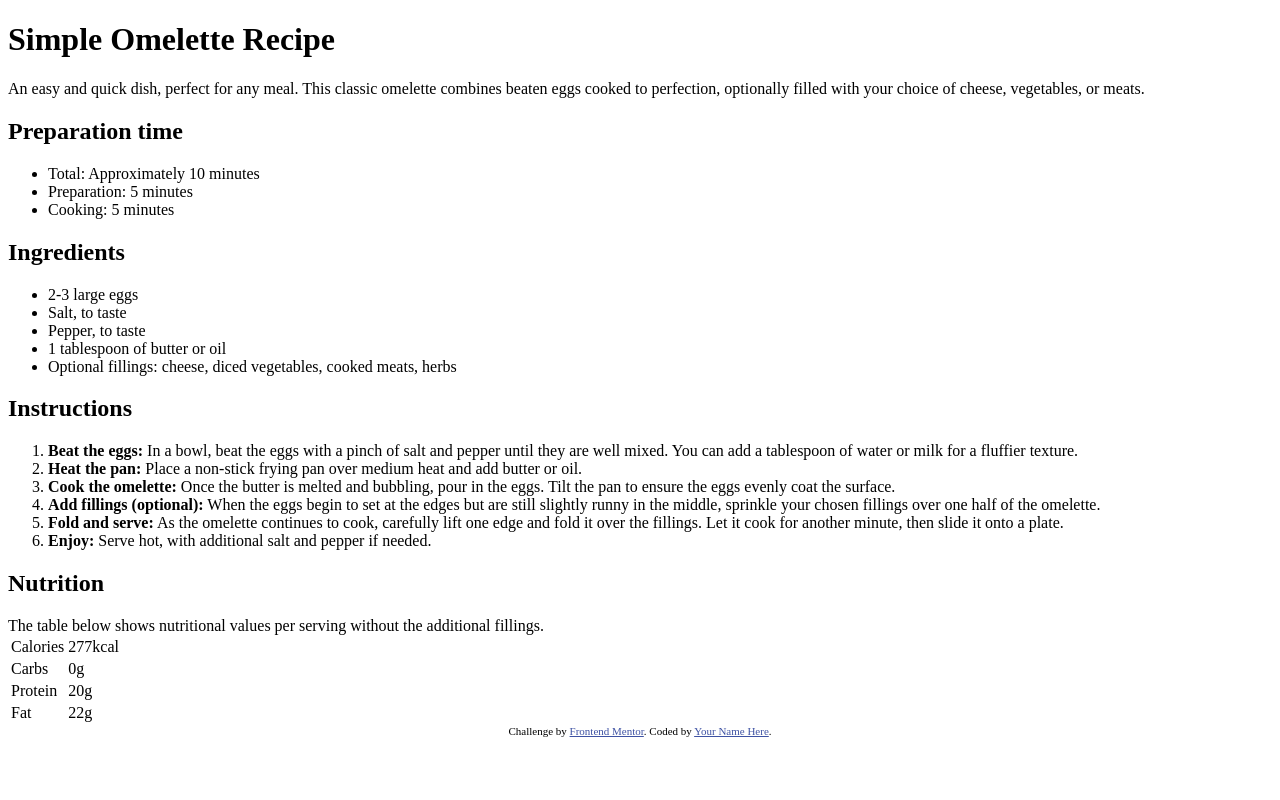
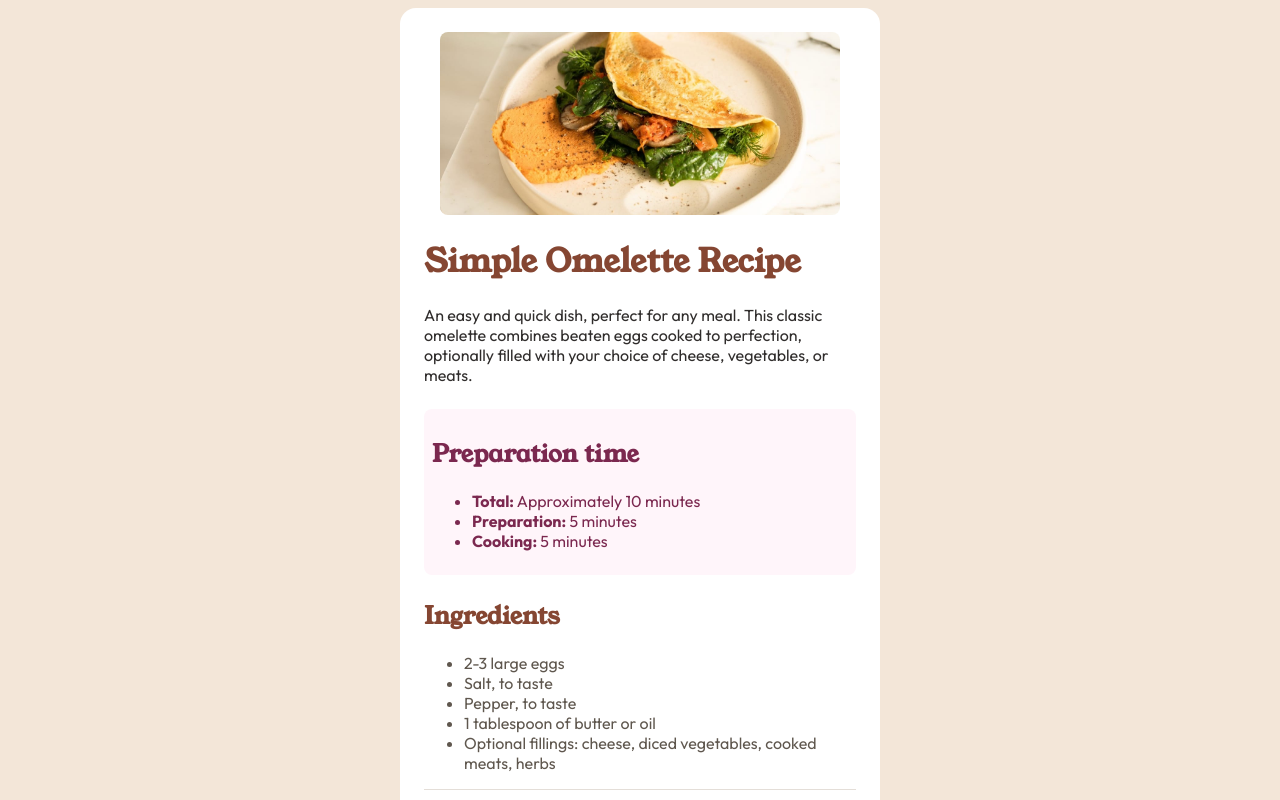
Before and after one commit to nikkiBubencik/recipe-page-main, a plain HTML site: page index.html in a window 1280 px wide. Shown: the top 800 px of the page. Drawn offline with Linux system fonts and the light colour scheme.

Commit message:
added css styling and html image and grouping

```diff
--- a/index.html
+++ b/index.html
@@ -5,30 +5,34 @@
   <meta name="viewport" content="width=device-width, initial-scale=1.0"> <!-- displays site properly based on user's device -->
 
   <link rel="icon" type="image/png" sizes="32x32" href="./assets/images/favicon-32x32.png">
+  <link rel="stylesheet" href="./main.css">
+  <link href="https://fonts.googleapis.com/css2?family=Outfit:wght@400;600;700&family=Young+Serif&display=swap" rel="stylesheet">
 
   <title>Frontend Mentor | Recipe page</title>
 
-  <!-- Feel free to remove these styles or customise in your own stylesheet 👍 -->
-  <style>
-    .attribution { font-size: 11px; text-align: center; }
-    .attribution a { color: hsl(228, 45%, 44%); }
-  </style>
+
 </head>
 <body>
   <div class="recipe-card">
-    <h1>Simple Omelette Recipe</h1>
+    <div id="recipe-image">
+      <img src="./assets/images/image-omelette.jpeg" alt="omlete recipe result">
+    </div>
+    <div class="intro-container">
+      <h1 class="intro-header">Simple Omelette Recipe</h1>
 
       <p>An easy and quick dish, perfect for any meal. This classic omelette combines beaten eggs cooked
       to perfection, optionally filled with your choice of cheese, vegetables, or meats.</p>
-
+    </div>
+    <div class="prep-container">
       <h2>Preparation time</h2>
       <ul>
-      <li>Total: Approximately 10 minutes</li>
-      <li>Preparation: 5 minutes</li>
-      <li>Cooking: 5 minutes</li>
+        <li><b>Total:</b> Approximately 10 minutes</li>
+        <li><b>Preparation:</b> 5 minutes</li>
+        <li><b>Cooking:</b> 5 minutes</li>
       </ul>
-
-    <h2>Ingredients</h2>
+    </div>
+    <div class="ingredients-container">
+      <h2 class="section-heading">Ingredients</h2>
       <ul>
         <li>2-3 large eggs</li>
         <li>Salt, to taste</li>
@@ -36,8 +40,10 @@
         <li>1 tablespoon of butter or oil</li>
         <li>Optional fillings: cheese, diced vegetables, cooked meats, herbs</li>
       </ul>
-
-    <h2>Instructions</h2>
+      <hr>
+    </div>
+    <div class="instructions-container">
+      <h2 class="section-heading">Instructions</h2>
 
       <ol>
         <li><b>Beat the eggs:</b> In a bowl, beat the eggs with a pinch of salt and pepper until they are well mixed.
@@ -56,10 +62,12 @@
 
         <li><b>Enjoy:</b> Serve hot, with additional salt and pepper if needed.</li>
       </ol>
+      <hr>
+    </div>
+    <div class="nutrition-container">
+      <h2 class="section-heading">Nutrition</h2>
 
-    <h2>Nutrition</h2>
-
-    The table below shows nutritional values per serving without the additional fillings.
+      <p>The table below shows nutritional values per serving without the additional fillings.</p>
 
       <table>
         <tr>
@@ -80,9 +88,10 @@
         </tr>
       </table>
     </div>
+  </div>
   <div class="attribution">
     Challenge by <a href="https://www.frontendmentor.io?ref=challenge" target="_blank">Frontend Mentor</a>.
-    Coded by <a href="#">Your Name Here</a>.
+    Coded by <a href="#">Nicole Bubencik</a>.
   </div>
 </body>
 </html>
--- /dev/null
+++ b/main.css
@@ -0,0 +1,120 @@
+.attribution { font-size: 11px; text-align: center; }
+.attribution a { color: hsl(228, 45%, 44%); }
+:root{
+    --white: hsl(0, 0%, 100%);
+    --Stone-100: hsl(30, 54%, 90%);
+    --Stone-150: hsl(30, 18%, 87%);
+    --Stone-600: hsl(30, 10%, 34%);
+    --Stone-900: hsl(24, 5%, 18%);
+
+    --Brown-800: hsl(14, 45%, 36%);
+
+    --Rose-800: hsl(332, 51%, 32%);
+    --Rose-50: hsl(330, 100%, 98%);
+
+    --font-weight-s: 400;
+    --font-weight-m: 600;
+    --font-weight-l: 700;
+
+    --spacing: 1.5rem;
+}
+html{
+    font-size: 16px;
+    margin: 0;
+    padding: 0;
+}
+body{
+    background-color: var(--Stone-100);
+    display: flex;
+    flex-direction: column;
+    align-items: center;
+    font-family: 'Outfit', sans-serif;
+}
+h1, h2, .intro-header, .section-heading {
+  font-family: 'Young Serif', serif;
+}
+
+.recipe-card{
+    background-color: var(--white);
+    width: 100%;
+    max-width: 30rem;
+    box-sizing: border-box;
+    border-radius: 1rem;
+}
+hr{
+    border: none;
+    border-bottom: 1px solid var(--Stone-150);
+}
+#recipe-image img{
+    width: 25rem;
+    max-width: 100%;
+    height: auto;
+    border-radius: .5rem;
+}
+#recipe-image{
+    width: 100%;
+    display: flex;
+    justify-content: center;
+    margin-top: var(--spacing);
+}
+.prep-container{
+    background-color: var(--Rose-50);
+    color: var(--Rose-800);
+    box-sizing: border-box;
+    padding: .5rem;
+    border-radius: .5rem;
+    margin: var(--spacing);
+}
+.prep-container h2{
+    font-weight: var(--font-weight-m);
+}
+
+table tr > :last-child{
+    font-weight: var(--font-weight-m);
+}
+table{
+    border-collapse: collapse;
+}
+tr > *{
+    border-bottom: 1px solid var(--Stone-150);
+    padding: .5rem;
+}
+.section-heading{
+    color: var(--Brown-800);
+    font-weight: var(--font-weight-m);
+}
+.intro-header{
+    color: var(--Brown-800);
+    font-weight: var(--font-weight-l);
+}
+.intro-container{
+    color: var(--Stone-900);
+    margin: var(--spacing);
+
+}
+.instructions-container{
+    color: var(--Stone-600);
+    margin: var(--spacing);
+
+}
+.nutrition-container{
+    color: var(--Stone-600);
+    margin: var(--spacing);
+
+}
+.ingredients-container{
+    color: var(--Stone-600);
+    margin: var(--spacing);
+
+}
+@media screen and (max-width: 375px) {
+    .recipe-card{
+        border-radius: 0;
+    }
+    #recipe-image{
+        margin-top: 0;
+    }
+    #recipe-image img{
+        border-radius: 0;
+    }
+}
```
Lines whose indentation alone changed are shown as unchanged.
